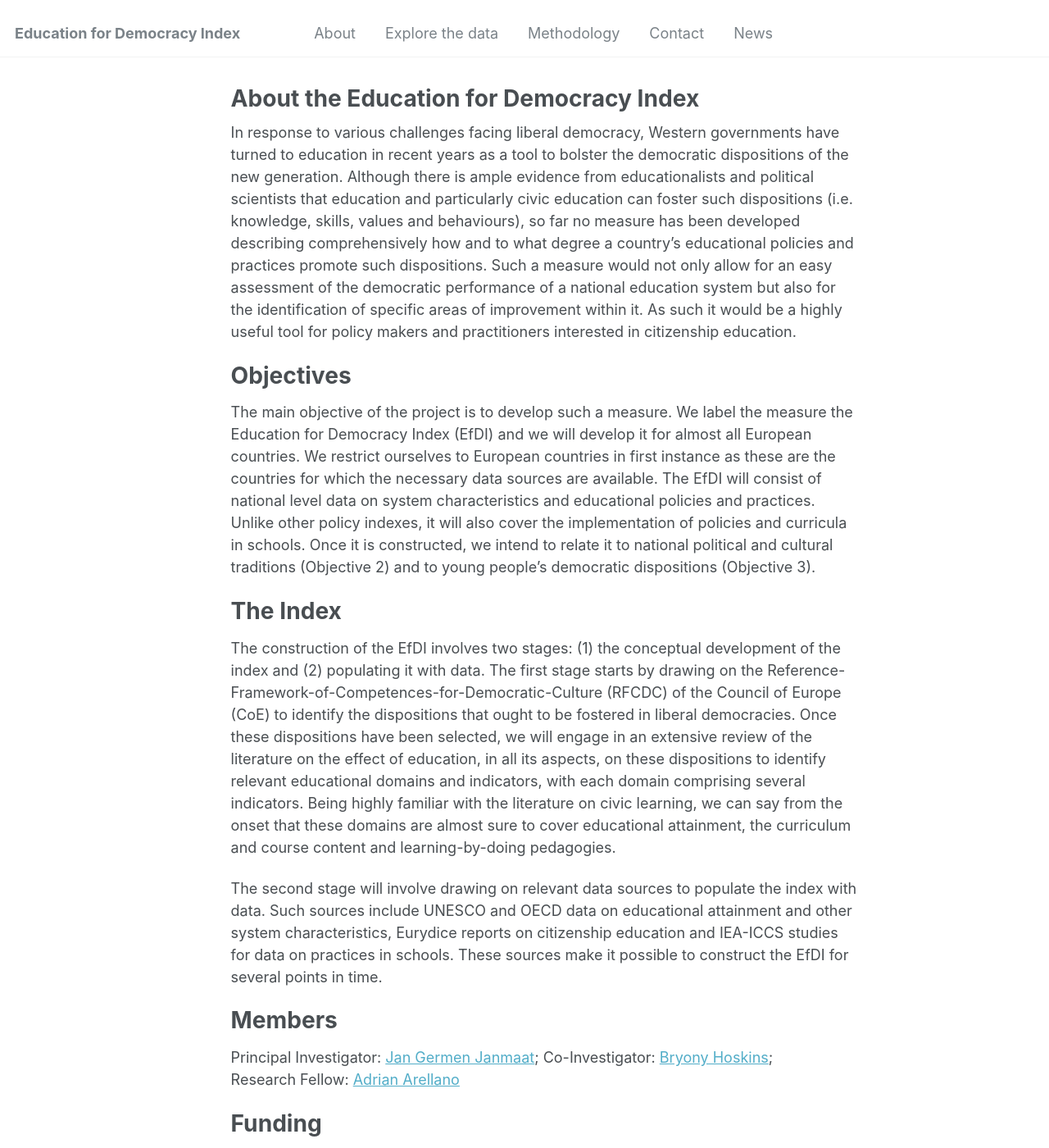
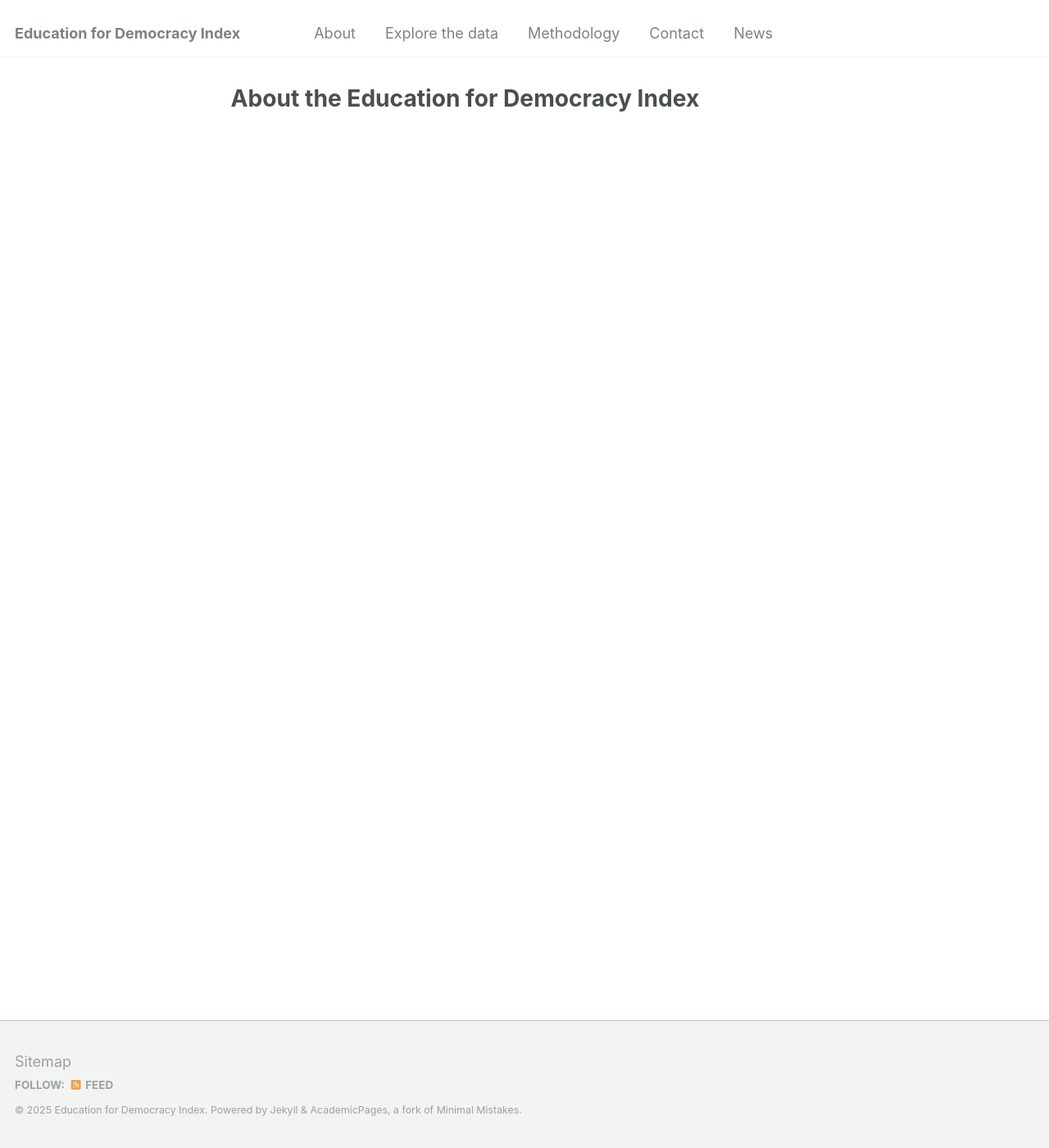
Before and after one commit to educationfordemocracyindex/educationfordemocracyindex.github.io, a Jekyll site: the page built from _pages/about.md, in a window 1280 px wide and 1400 px high. Shown: the whole window at 82% size. Built offline with Jekyll 4.4.1, drawn with Linux system fonts in a browser that asks for light colours.

Commit message:
Update about.md

```diff
--- a/_pages/about.md
+++ b/_pages/about.md
@@ -6,50 +6,3 @@ redirect_from:
   - /about/
   - /about.html
 ---
-
-In response to various challenges facing liberal democracy, Western governments have
-turned to education in recent years as a tool to bolster the democratic dispositions of
-the new generation. Although there is ample evidence from
-educationalists and political scientists that education and particularly civic education
-can foster such dispositions (i.e. knowledge, skills, values and behaviours),
-so far no measure has been developed describing comprehensively how and to what degree a country’s
-educational policies and practices promote such dispositions. Such a measure would
-not only allow for an easy assessment of the democratic performance of a national
-education system but also for the identification of specific areas of improvement
-within it. As such it would be a highly useful tool for policy makers and practitioners
-interested in citizenship education.
-
-Objectives
-======
-The main objective of the project is to develop such a measure. We label the measure the Education for Democracy Index (EfDI) and we will develop it for almost all European countries. We restrict ourselves to European countries in first instance as these are the countries for which the necessary data sources are available. The EfDI will consist of national level data on system characteristics and educational policies and practices. Unlike other policy indexes, it will also cover the implementation of policies and curricula in schools. Once it is constructed, we intend to relate it to national political and cultural traditions (Objective 2) and to young people’s democratic dispositions (Objective 3).
-
-The Index
-======
-The construction of the EfDI involves two stages: (1) the conceptual development of
-the index and (2) populating it with data. The first stage starts by drawing on the
-Reference-Framework-of-Competences-for-Democratic-Culture (RFCDC) of the
-Council of Europe (CoE) to identify the dispositions that ought to be fostered in
-liberal democracies. Once these dispositions have been selected, we will engage in
-an extensive review of the literature on the effect of education, in all its aspects, on
-these dispositions to identify relevant educational domains and indicators, with each
-domain comprising several indicators. Being highly familiar with the literature on civic
-learning, we can say from the onset that these domains are almost sure to cover
-educational attainment, the curriculum and course content and learning-by-doing pedagogies.
-
-The second stage will involve drawing on relevant data sources to populate the index
-with data. Such sources include UNESCO and OECD data on educational
-attainment and other system characteristics, Eurydice reports on citizenship
-education and IEA-ICCS studies for data on practices
-in schools. These sources make it possible to construct the EfDI for several points in
-time.
-
-Members
-======
-Principal Investigator: [Jan Germen Janmaat](https://germjanmaat.wordpress.com/);
-Co-Investigator: [Bryony Hoskins](https://bryonyhoskins.weebly.com/);
-Research Fellow: [Adrian Arellano](https://www.adrianarellano.co/)
-
-Funding
-======
-
-![Funder](/images/Leverhulme_Trust_RGB_blue_0_0.png)
```
